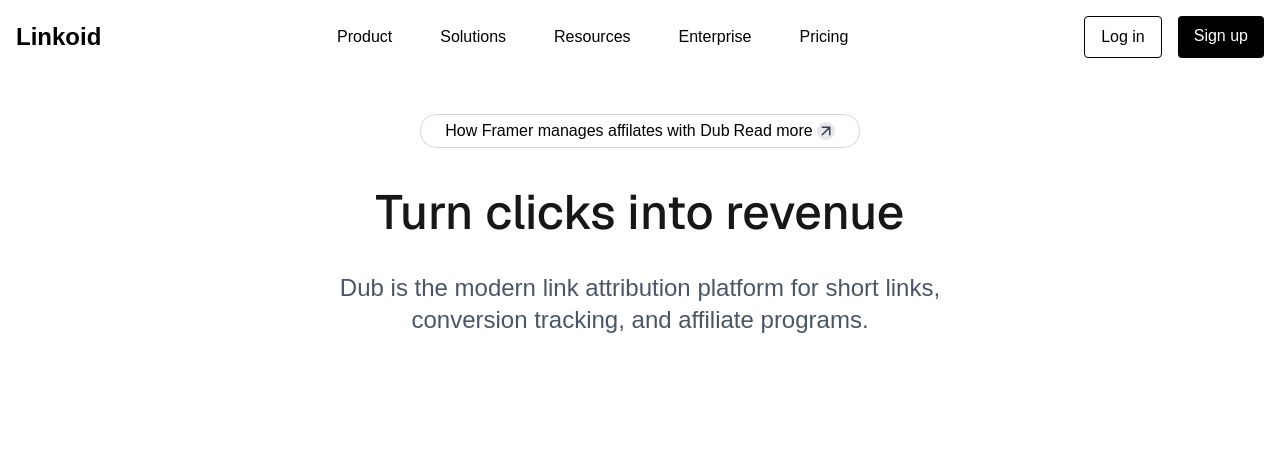
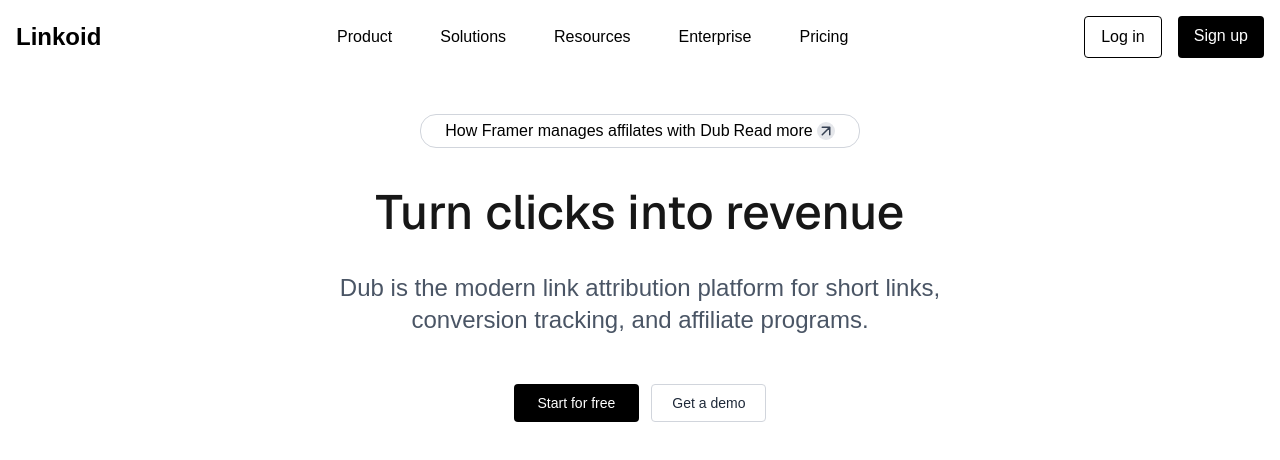
Before and after one commit to 24Atharv/Linkoid, a Next.js app in the folder frontend/: page /Dashboard in a window 1280 px wide. Shown: the top 460 px of the page. Built offline with nearby package versions, Linux system fonts and the light colour scheme.

Commit message:
button add

```diff
--- a/frontend/app/components/Hero.tsx
+++ b/frontend/app/components/Hero.tsx
@@ -9,5 +9,11 @@
         </span>
         <span className="mt-10 text-5xl font-medium font-sans text-[#171717]">Turn clicks into revenue</span>
         <span className="w-160 text-2xl text-center text-gray-600 mt-9">Dub is the modern link attribution platform for short links, conversion tracking, and affiliate programs.</span>
+        <div className="flex gap-3 mt-12">
+            <button className="bg-black text-white px-6 py-2 text-sm rounded">Start for free</button>
+            <button className="bg-white px-5 py-2 rounded text-sm text-gray-800 border border-gray-300">Get a demo</button>
+        </div>
+        <div>
+        </div>
     </div>
 }
```
